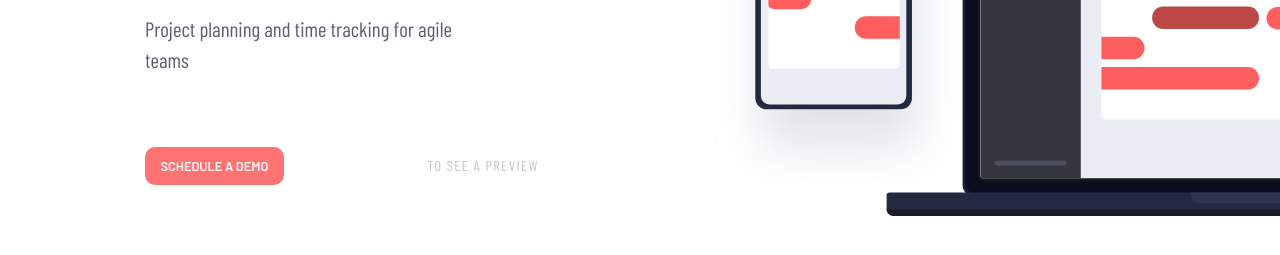
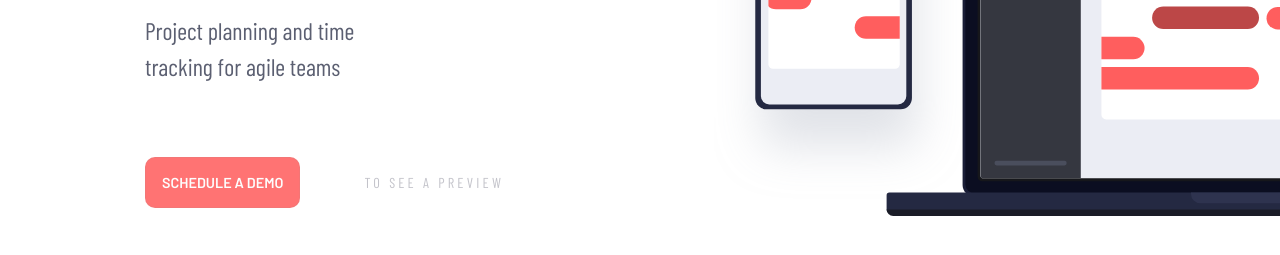
Before and after one commit to avelinoguilherme/projeto_tracking--intro, a plain HTML site: page index.html in a window 1280 px wide. Shown: the part 417-672 px from the top of the page. Drawn offline with nearby package versions, Linux system fonts and the light colour scheme; a script that the page names is missing; a web font is replaced by a local one.

Commit message:
first commit

```diff
--- a/css/components/bg.css
+++ b/css/components/bg.css
@@ -2,7 +2,7 @@ header::after {
     content: '';
     position: fixed;
     right: 0; top: 0;
-    width: 50%; height: 53vh;
+    width: 50%; height: 49vh;
     background-color: var(--light-grayish-blue);
     border-bottom-left-radius: 5rem;
     z-index: -1;
--- a/css/components/content.css
+++ b/css/components/content.css
@@ -57,7 +57,7 @@ p {
     font-family: 'Barlow Condensed', sans-serif;
     font-weight: 400;
     font-size: 1.3rem;
-    width: 85%;
+    width: 80%;
 
     padding-bottom: 12px;
     line-height: 1.5;
@@ -75,7 +75,7 @@ p {
 .btnRed {
     border: 1px solid rgba(145, 143, 143, 0.11);
     background-color: rgba(255, 0, 0, 0.548);
-    padding: .6rem .9rem;
+    padding: 1rem 1rem;
     border-radius: 10px;
     color: #fdfdfd;
     text-transform: uppercase;
@@ -97,7 +97,7 @@ p {
     font-family: 'Barlow Condensed',sans-serif;
     font-size: .9rem;
     letter-spacing: .09rem;
-    padding: .6rem .9rem;
+    padding: 1rem 1rem;
 
     cursor: pointer;
 }
@@ -137,8 +137,23 @@ p {
 
     p {
         margin-bottom: 2.75rem;
+        font-size: 1.5rem;
+        width: 60%;
     }
 
+    .btns {
+        justify-content: left;
+        align-items: center;
 
+    }
+
+    .btnTransparent {
+        letter-spacing: .2rem;
+    }
+
+    .btnRed {
+        font-size: .9rem;
+        margin-right: 3rem;
+    }
 
 }
```
